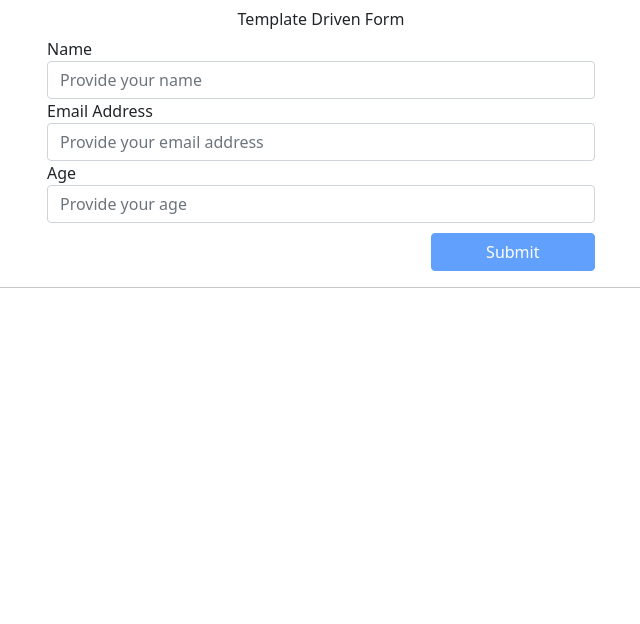
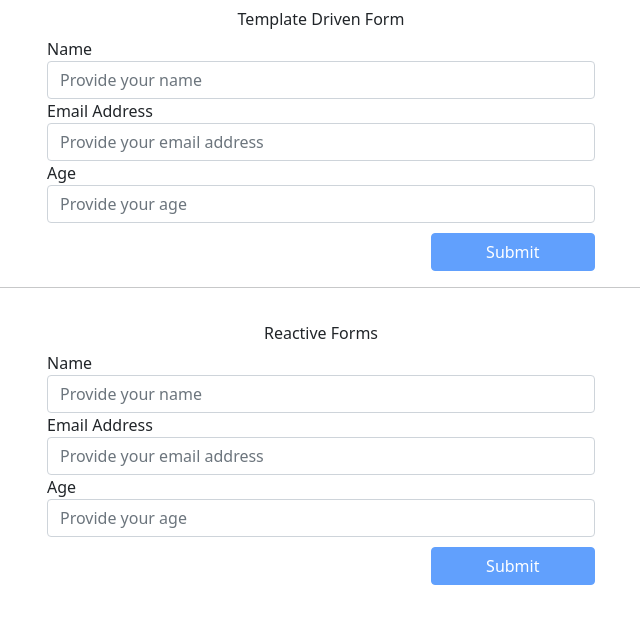
Before and after one commit to SyncfusionExamples/angular-template-driven-and-reactive-forms, an Angular app: page / in a window 1280 px wide. Shown: the top 624 px of the page, without its empty margins (319-959 px from the left). Built offline with nearby package versions, Linux system fonts and the light colour scheme.

Commit message:
added reactive forms

```diff
--- a/src/app/app.component.html
+++ b/src/app/app.component.html
@@ -13,14 +13,14 @@
     </div>
   </div>
 
-  <!-- <div class="row">
+  <div class="row">
     <div class="col-sm-12" style="padding: 10px;">
       <div style="text-align: center">
-        <h6>Reactive Driven</h6>
+        <h6>Reactive Forms</h6>
       </div>
       <div>
         <app-reactive-form></app-reactive-form>
       </div>
     </div>
-  </div> -->
+  </div>
 </div>
--- a/src/app/components/reactive-form/reactive-form.component.html
+++ b/src/app/components/reactive-form/reactive-form.component.html
@@ -1 +1,39 @@
-<p>reactive-form works!</p>
+<div class="row justify-content-sm-center">
+  <div class="col-sm-6">
+    <form [formGroup]="sampleForm" (ngSubmit)="handleSubmit()">
+      <div class="form-group">
+        <label>Name</label>
+        <input class="form-control" placeholder="Provide your name" type="text" formControlName="name"/>
+        <span class="text-danger" *ngIf="sampleForm.get('name')?.invalid && sampleForm.get('name')?.touched">
+          Name is invalid
+        </span>
+      </div>
+      <div class="form-group">
+        <label>Email Address</label>
+        <input class="form-control" placeholder="Provide your email address" required type="email" formControlName="emailAddress"/>
+        <span class="text-danger" *ngIf="sampleForm.get('emailAddress')?.invalid  && sampleForm.get('emailAddress')?.touched">
+          Email is invalid
+        </span>
+      </div>
+      <div class="form-group">
+        <label>Age</label>
+        <input class="form-control" placeholder="Provide your age" type="number" formControlName="age"/>
+        <span class="text-danger" *ngIf="sampleForm.get('age')?.invalid  && sampleForm.get('age')?.touched">
+          Age is invalid
+        </span>
+      </div>
+      <div class="form-group">
+        <div style="display: flex; margin-top: 10px;">
+          <button
+            type="submit"
+            class="btn btn-primary"
+            style="margin-left: auto; width: 30%;"
+            [disabled]="sampleForm.invalid"
+          >
+            Submit
+          </button>
+        </div>
+      </div>
+    </form>
+  </div>
+</div>
--- a/src/app/components/reactive-form/reactive-form.component.ts
+++ b/src/app/components/reactive-form/reactive-form.component.ts
@@ -1,4 +1,5 @@
 import { Component, OnInit } from '@angular/core';
+import { FormControl, FormGroup, Validators } from '@angular/forms';
 
 @Component({
   selector: 'app-reactive-form',
@@ -7,9 +8,21 @@ import { Component, OnInit } from '@angular/core';
 })
 export class ReactiveFormComponent implements OnInit {
 
-  constructor() { }
+  sampleForm!: FormGroup;
+
+  constructor() {
+  }
 
   ngOnInit(): void {
+    this.sampleForm = new FormGroup({
+      'name': new FormControl('', [Validators.required]),
+      'emailAddress': new FormControl('', [Validators.required, Validators.email]),
+      'age': new FormControl('', [Validators.required, Validators.pattern('^[0-9]+$')])
+    });
+  }
+
+  handleSubmit() {
+    console.log(this.sampleForm.value);
   }
 
 }
```
